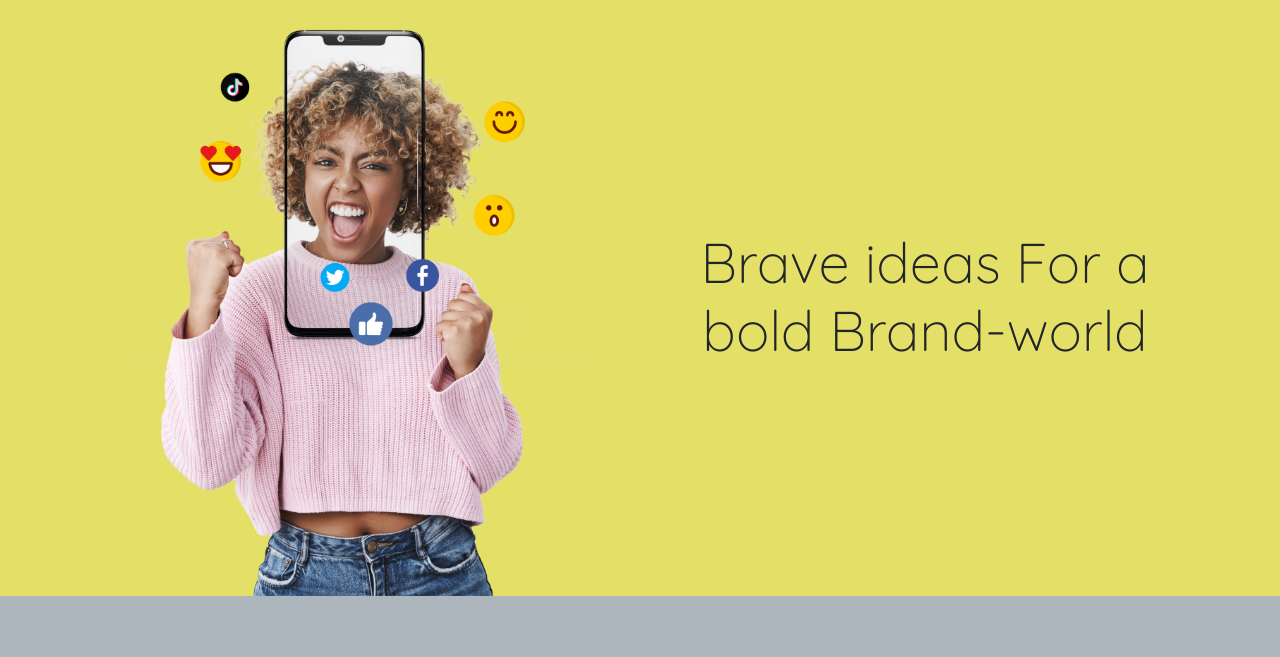
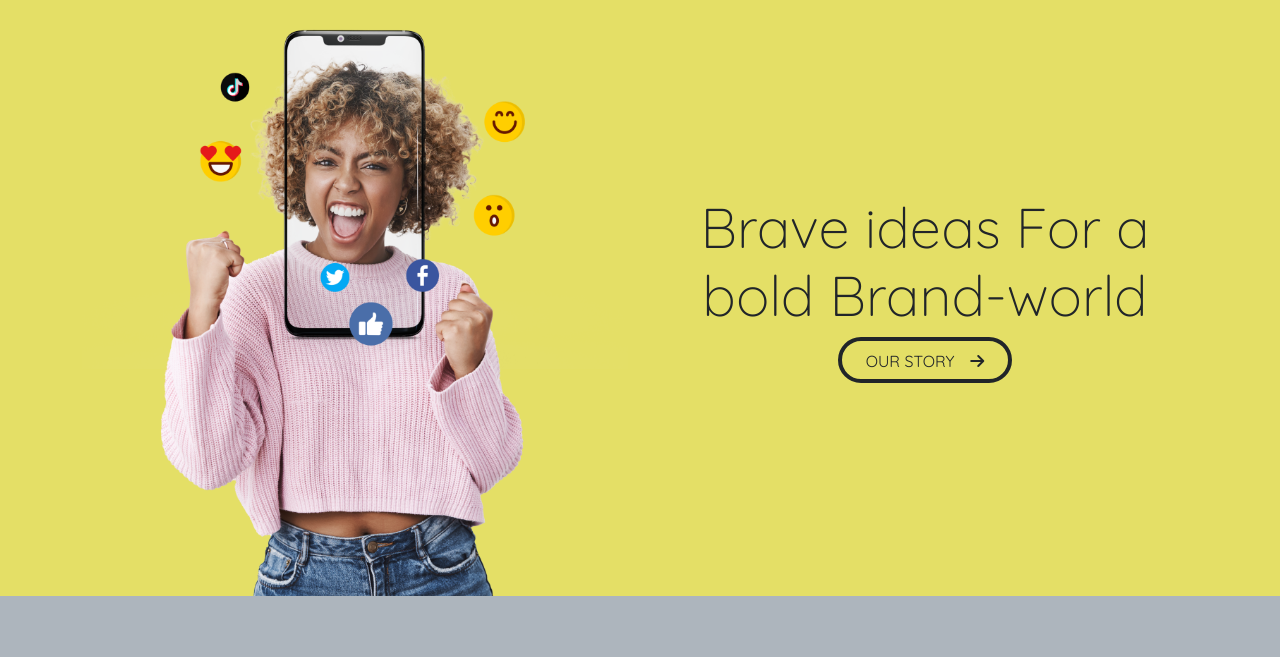
Before and after one commit to mjijo/leavamark, a website: page dist/index.html in a window 1280 px wide. Shown: the part 75-732 px from the top of the page. Drawn offline with nearby package versions, Linux system fonts and the light colour scheme; a web font is replaced by a local one.

Commit message:
updated about section

```diff
--- a/scss/sections/_about.scss
+++ b/scss/sections/_about.scss
@@ -3,6 +3,13 @@
     background: $gray-500;
     padding: 4rem 0;
 
+
+    p.display-4 {
+        @include media-breakpoint-down(md) {
+            font-size: 1.8rem;
+            font-weight: bold;
+        }
+    }
     p {
         @include media-breakpoint-down(md) {
             font-size: 1.3rem;
--- a/scss/sections/_hero.scss
+++ b/scss/sections/_hero.scss
@@ -9,12 +9,23 @@
 
     // }
 
+    span {
+        @include media-breakpoint-down(md) {
+            margin: 0px auto;
+        }
+
     h1 {
         @include media-breakpoint-down(md) {
             font-size: 1.5rem;
             padding:1.5rem 0;
+
         }
     }
+
+    .btn {
+        border-width: 4px;
+    }
+}
 }
 
 .hero-in {
```
Also changed, not shown: dist/css/style.css, dist/index.html, 3 other files.
